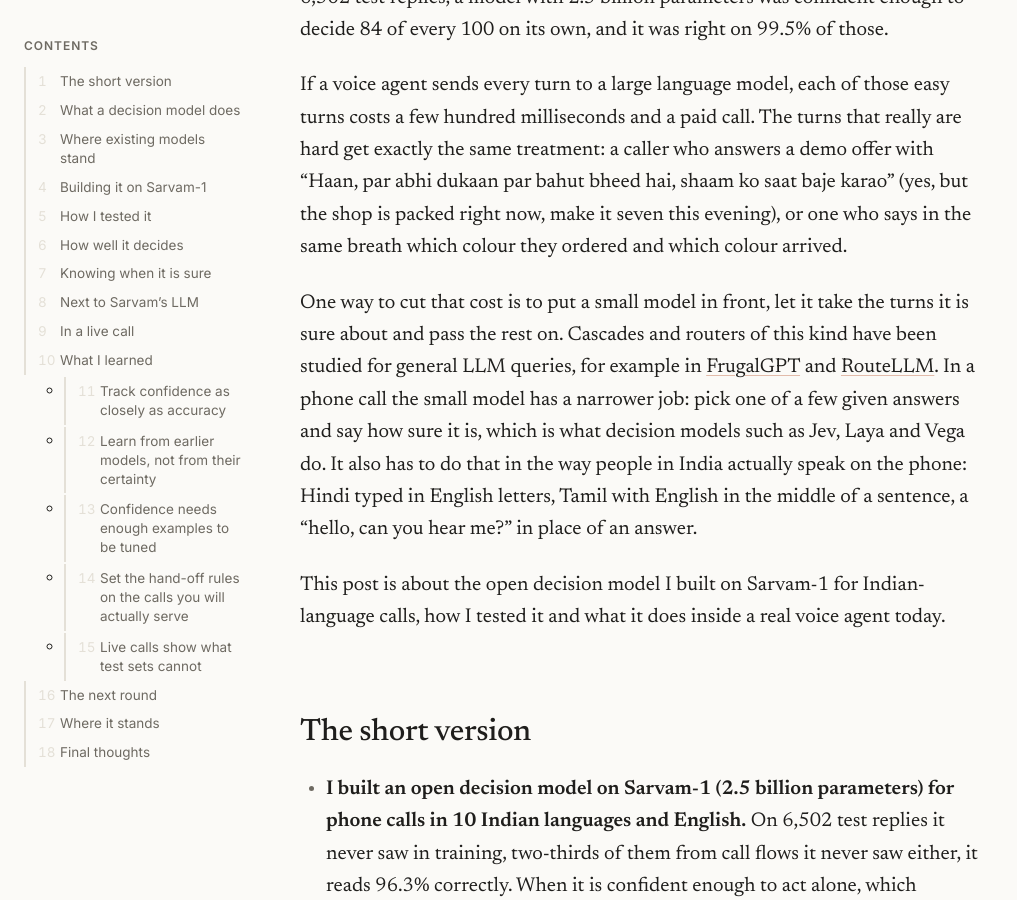
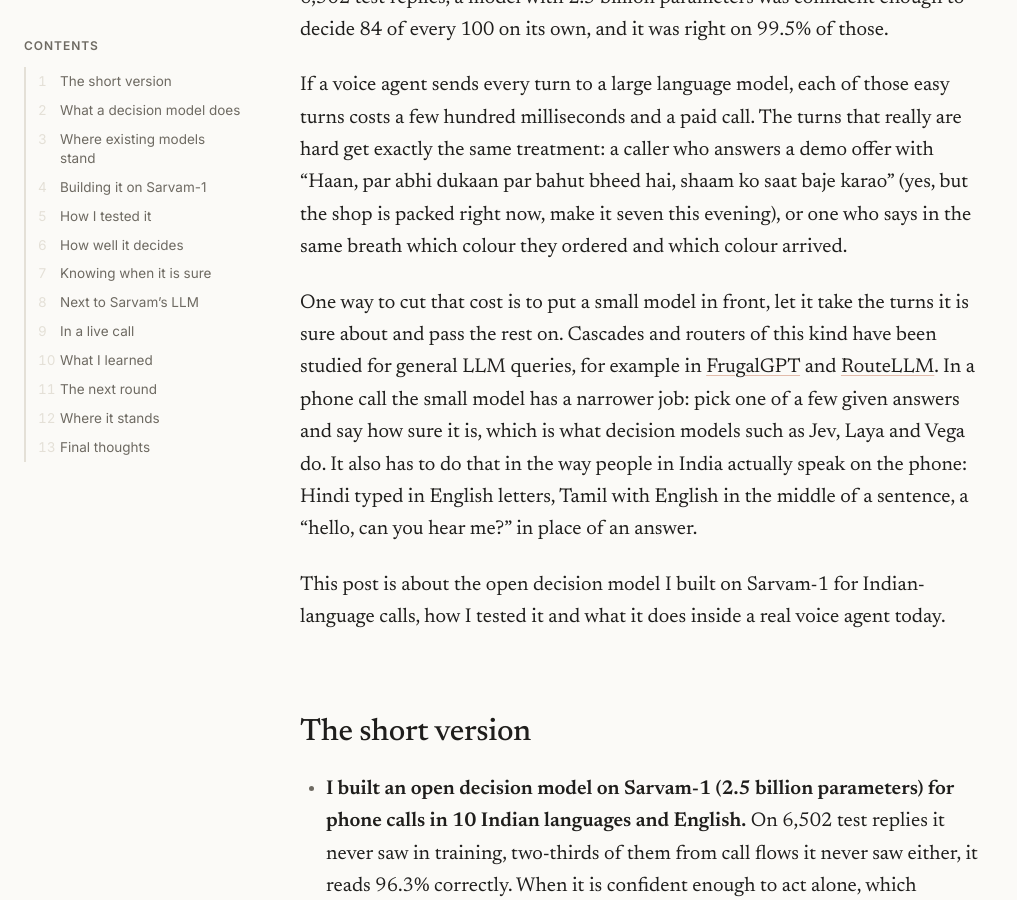
Before and after one commit to 26tanishabanik/26tanishabanik.github.io, a Jekyll site: the page built from _posts/2026-10-25-most-turns-are-easy.md, in a window 1280 px wide and 900 px high, scrolled down 555 px. Shown: the whole window, without its empty margins (0-1017 px from the left). Built offline with Jekyll 4.4.1, drawn with Linux system fonts in a browser that asks for light colours.

Commit message:
Keep the contents list to top-level sections

```diff
--- a/_posts/2026-10-25-most-turns-are-easy.md
+++ b/_posts/2026-10-25-most-turns-are-easy.md
@@ -119,24 +119,29 @@ The model was sure about mood and hand-off and acted on both. It was unsure whet
 ## What I learned
 
 ### Track confidence as closely as accuracy
+{:.no_toc}
 
 Two versions with the same accuracy can behave very differently in a voice agent, depending on how often each is wrong while sure. Confident mistakes caught problems the accuracy numbers did not show at all.
 
 ### Learn from earlier models, not from their certainty
+{:.no_toc}
 
 Each version also learns from the answers of earlier versions, a standard technique called [distillation](https://arxiv.org/abs/1503.02531) in which the earlier models act as teachers. Which teachers to use turned out to matter a lot, because a teacher that is very sure of itself passes that certainty on, including on the cases it gets wrong. Two training runs on the same data, one learning from more confident earlier versions (average top confidence 0.88) and one from calmer ones (0.78), made the difference clear.
 
 ![Wrong answers given with at least 0.95 confidence, on 1,011 questions about business rules that never appear in training. The calmer teachers gave fewer confident mistakes and slightly higher accuracy.]({{ site.baseurl }}/assets/img/decision-teachers.png)
 
 ### Confidence needs enough examples to be tuned
+{:.no_toc}
 
 A model's raw confidence is rarely exactly right. If its answers at 0.9 confidence turn out right only 80% of the time, the scores need to be scaled down to match. That adjustment is learned after training, from examples the model has not trained on, and it is only as good as the number of examples behind it. A kind of question now gets its own adjustment only when it has at least 150 such examples; otherwise it shares one with similar questions. With that rule, on a fresh set of 1,080 urgency questions the model was right 89.3% of the time and made no confident mistakes.
 
 ### Set the hand-off rules on the calls you will actually serve
+{:.no_toc}
 
 Tuning which questions go to the LLM on calls from the training flows still raised overall accuracy (to 94.3%), but made unseen business rules worse (94.0% to 87.5%). Tuned on calls like the ones being served, it reached about 95% with the LLM on about 22% of turns, and no kind of question got meaningfully worse. A small labelled sample of a team's own calls is worth keeping for exactly this step.
 
 ### Live calls show what test sets cannot
+{:.no_toc}
 
 Calling the agent myself turned up four situations the test sets did not cover. Callers often say more than the bot asked: in the kajal call, the colour ordered and the colour received came in one sentence, while the model had been trained only to answer the question the bot actually asked. Callers also say things that are neither answers nor off-topic, such as "hello, can you hear me?" or "one minute", and each needs a different response. Routing a caller's first sentence to the right service works best when "something else" is an option the model has properly learned, not a vague fallback. And long descriptions of the options need to be read in full. These four findings became the training data for the next round.
 
```
